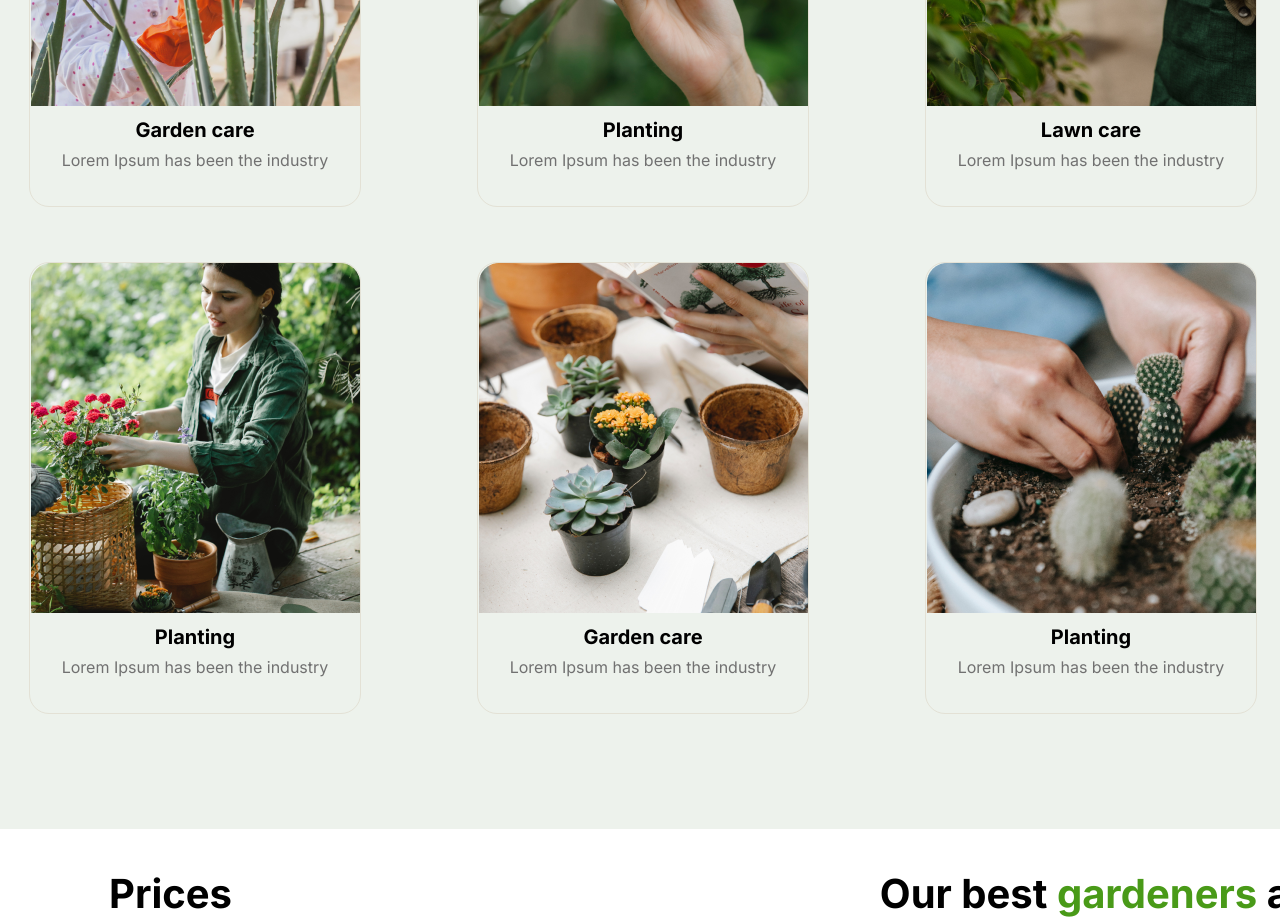
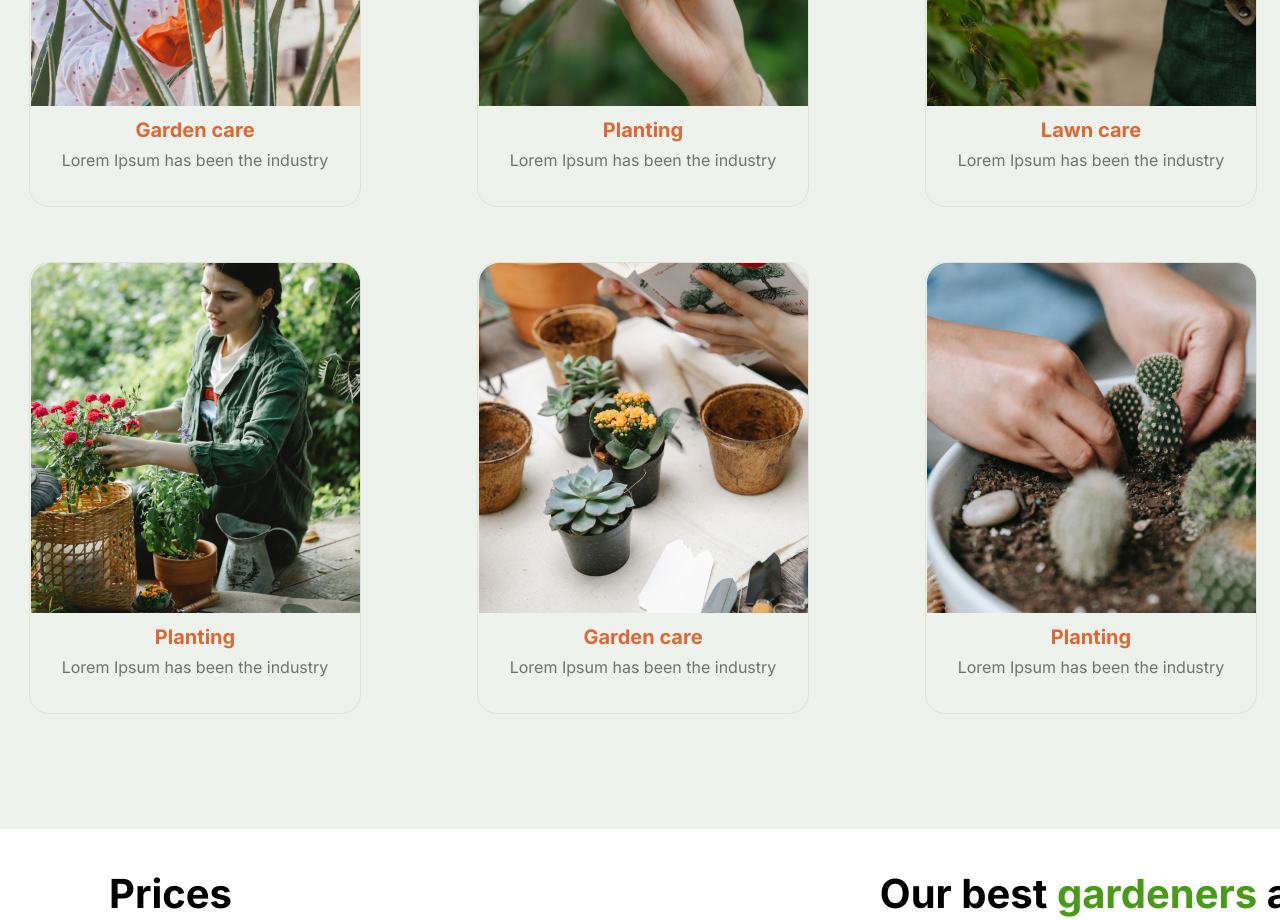
Before and after one commit to saboheb/plants, a plain HTML site: page index.html in a window 1280 px wide. Shown: the part 1720-2640 px from the top of the page. Drawn offline with Linux system fonts and the light colour scheme; a web font is replaced by a local one.

Commit message:
fix: fixed an error in the service section

```diff
--- a/style.css
+++ b/style.css
@@ -224,7 +224,8 @@ li a {
  }
 
  .grid-item h3 {
-    color: #E06    margin: auto;733;
+    color: #E06733;
+    margin: auto;
     font-family: Inter;
     font-weight: 700;
     font-size: 20px;
```
